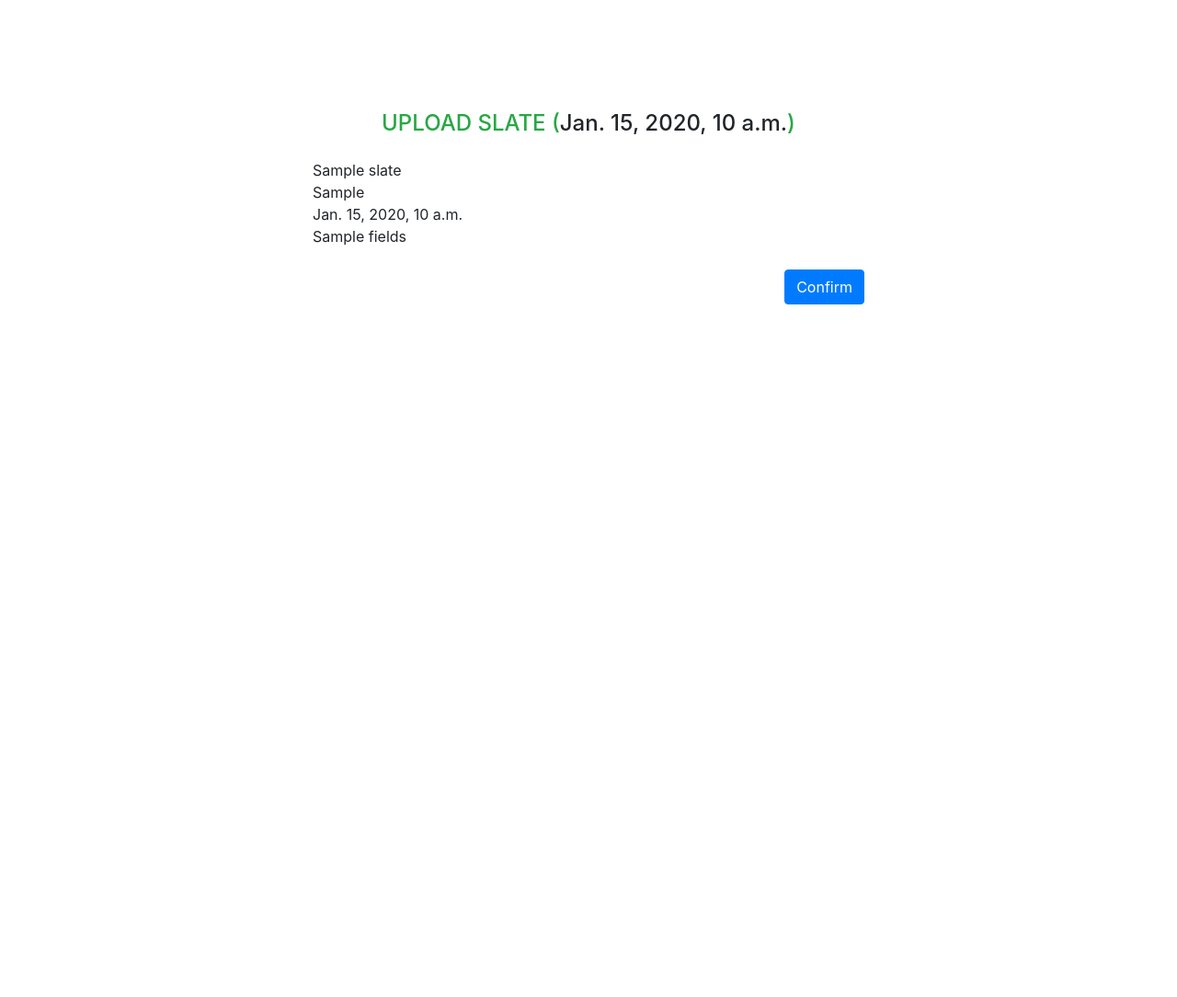
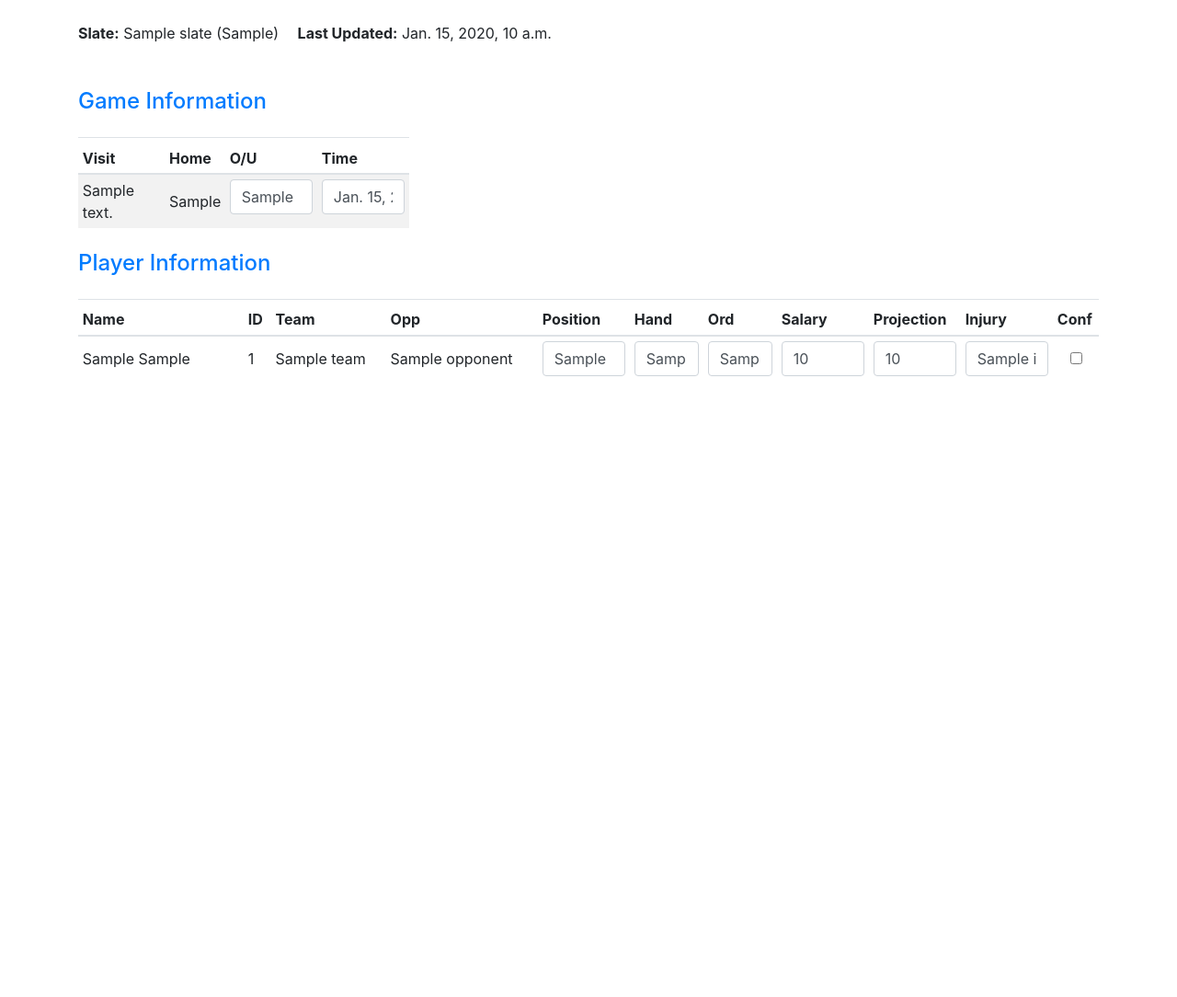
Before and after one commit to yonadav-labs/fantasy-mlb, a Django app: template templates/edit-slate.html in a window 1280 px wide. Shown: the top 1084 px of the page at 92% size. Before the commit the page ends 331 px from the top, so only its background shows below. Run offline with Django 3.2, Linux system fonts and the light colour scheme; the template is opened without the code that fills it: most values are stand-ins (such as "Sample title", 1, 10 or a date in 2020); parts of the project's set-up code (start-up, migrations or seed data) failed here and were passed over; some libraries are stand-ins or nearby versions.

Commit message:
revise load data, complete basic edit UI

```diff
--- a/general/dao.py
+++ b/general/dao.py
@@ -8,6 +8,7 @@ def get_slate(name, data_source):
 
 
 def load_players(slate, players_info, projection_info):
+    # TODO: take care of projection_info
     players = []
     for player_info in players_info:
         if slate.data_source == 'DraftKings':
@@ -24,7 +25,7 @@ def load_players(slate, players_info, projection_info):
                                                         actual_position=player_info['Position'],
                                                         position=player_info['Roster Position'],
                                                         proj_points=player_info['AvgPointsPerGame'],
-                                                        salary=player_info['Salary']
+                                                        salary=player_info['Salary'] or 0
                                                         )
         elif slate.data_source == 'FanDuel':
             visit_team, home_team, _ = parse_game_info(slate.data_source, player_info['Game'])
@@ -39,7 +40,7 @@ def load_players(slate, players_info, projection_info):
                                                         actual_position=player_info['Position'],
                                                         position=player_info['Roster Position'],
                                                         proj_points=proj_points,
-                                                        salary=player_info['Salary'],
+                                                        salary=player_info['Salary'] or 0,
                                                         injury=player_info['Injury Details']
                                                         )
         players.append(player)
--- a/general/utils.py
+++ b/general/utils.py
@@ -60,10 +60,10 @@ def parse_game_info(data_source, game_info):
     if data_source == 'DraftKings':
         parts = game_info.split(' ')
         visit_team, home_team = parts[0].split('@')
-        time = datetime.strptime(parts[2], '%I:%S%p')
+        time = parts[2]
     elif data_source == 'FanDuel':
         visit_team, home_team = game_info.split('@')
-        time = None
+        time = ""
 
     return visit_team, home_team, time
 
--- a/templates/edit-slate.html
+++ b/templates/edit-slate.html
@@ -6,25 +6,79 @@
 </head>
 <body>
   <div class="container">
-    <div class="mx-auto mt-5 pt-5" style="width: 600px;">
-      <h4 class="text-center text-success my-4">UPLOAD SLATE (<span class="text-body">{{today}}</span>)</h4>
-      <form method="POST" enctype="multipart/form-data">
-        {% csrf_token %}
-        <div>{{slate}}</div>
-        <div>{{data_source}}</div>
-        <div>{{last_updated}}</div>
-        <div>{{fields}}</div>
-        <button type="submit" class="btn btn-primary float-right mt-4">Confirm</button>
-      </form>
+    <div class="mt-4">
+      <strong>Slate:</strong> {{slate.name}} ({{slate.data_source}})
+      <strong class="ml-3">Last Updated:</strong> {{last_updated}}
+    </div>
+
+    <div class="mt-5" style="width: 360px;">
+      <h4 class="text-primary my-4">Game Information</h4>
+      <table class="table table-striped table-hover table-sm">
+        <thead style="height: 40px;">
+          <tr>
+            <th>Visit</th>
+            <th>Home</th>
+            <th style="width: 100px;">O/U</th>
+            <th style="width: 100px;">Time</th>
+          </tr>
+        </thead>
+        <tbody>
+          {% for game in games %}
+          <tr>
+            <td class="align-middle">{{game.visit_team}}</td>
+            <td class="align-middle">{{game.home_team}}</td>
+            <td><input type="text" class="form-control" value="{{game.ou}}"></td>
+            <td><input type="text" class="form-control" value="{{game.time}}"></td>
+          </tr>
+          {% endfor %}
+        </tbody>
+      </table>
+    </div>
+
+    <div class="mb-4">
+      <h4 class="text-primary my-4">Player Information</h4>
+    </div>
+
+    <div class="mb-5" style="height: 760px; overflow-y: scroll;">
+      <table class="table table-hover table-sm">
+        <thead style="height: 40px;">
+          <tr>
+            <th style="width: 180px;">Name</th>
+            <th>ID</th>
+            <th>Team</th>
+            <th>Opp</th>
+            <th style="width: 100px;">Position</th>
+            <th style="width: 80px;">Hand</th>
+            <th style="width: 80px;">Ord</th>
+            <th style="width: 100px;">Salary</th>
+            <th style="width: 100px;">Projection</th>
+            <th style="width: 100px;">Injury</th>
+            <th style="width: 50px;">Conf</th>
+          </tr>
+        </thead>
+        <tbody>
+          {% for player in players %}
+          <tr>
+            <td class="align-middle">{{player.first_name}} {{player.first_name}}</td>
+            <td class="align-middle">{{player.rid}}</td>
+            <td class="align-middle">{{player.team}}</td>
+            <td class="align-middle">{{player.opponent}}</td>
+            <td><input type="text" class="form-control" value="{{player.actual_position}}"></td>
+            <td><input type="text" class="form-control" value="{{player.handedness}}"></td>
+            <td><input type="text" class="form-control" value="{{player.start}}"></td>
+            <td><input type="number" step="1" class="form-control" value="{{player.salary}}"></td>
+            <td><input type="number" class="form-control" value="{{player.proj_points}}"></td>
+            <td><input type="text" class="form-control" value="{{player.injury}}"></td>
+            <td class="align-middle text-center"><input type="checkbox" class="form-check-input1" value="{{player.injury}}"></td>
+          </tr>
+          {% endfor %}
+        </tbody>
+      </table>
     </div>
   </div>
   <script src="https://ajax.googleapis.com/ajax/libs/jquery/3.3.1/jquery.min.js"></script>
 
   <script type="text/javascript">
-    $(".custom-file-input").on("change", function() {
-      var fileName = $(this).val().split("\\").pop();
-      $(this).siblings(".custom-file-label").addClass("selected").html(fileName);
-    });
   </script>
 </body>
 </html>
```
Also changed, not shown: general/models.py (+11 -11 lines), general/views.py (+8 -2 lines).
